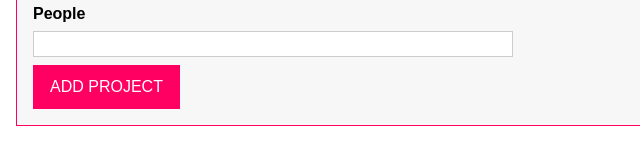
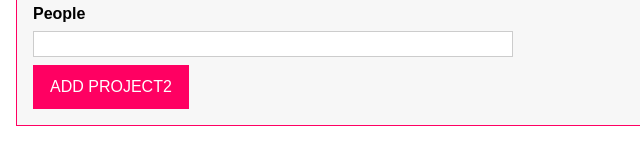
Before and after one commit to wiklotomasz/typescript-codes, a website: page index.html in a window 1280 px wide. Shown: the part 193-358 px from the top of the page, 0-640 px from the left. Drawn offline with Linux system fonts and the light colour scheme.

Commit message:
change in html

```diff
--- a/index.html
+++ b/index.html
@@ -22,7 +22,7 @@
         <label for="people">People</label>
         <input type="number" id="people" step="1" min="0" max="10" />
       </div>
-      <button type="submit">ADD PROJECT</button>
+      <button type="submit">ADD PROJECT2</button>
     </form>
   </template>
   <template id="single-project">
```
